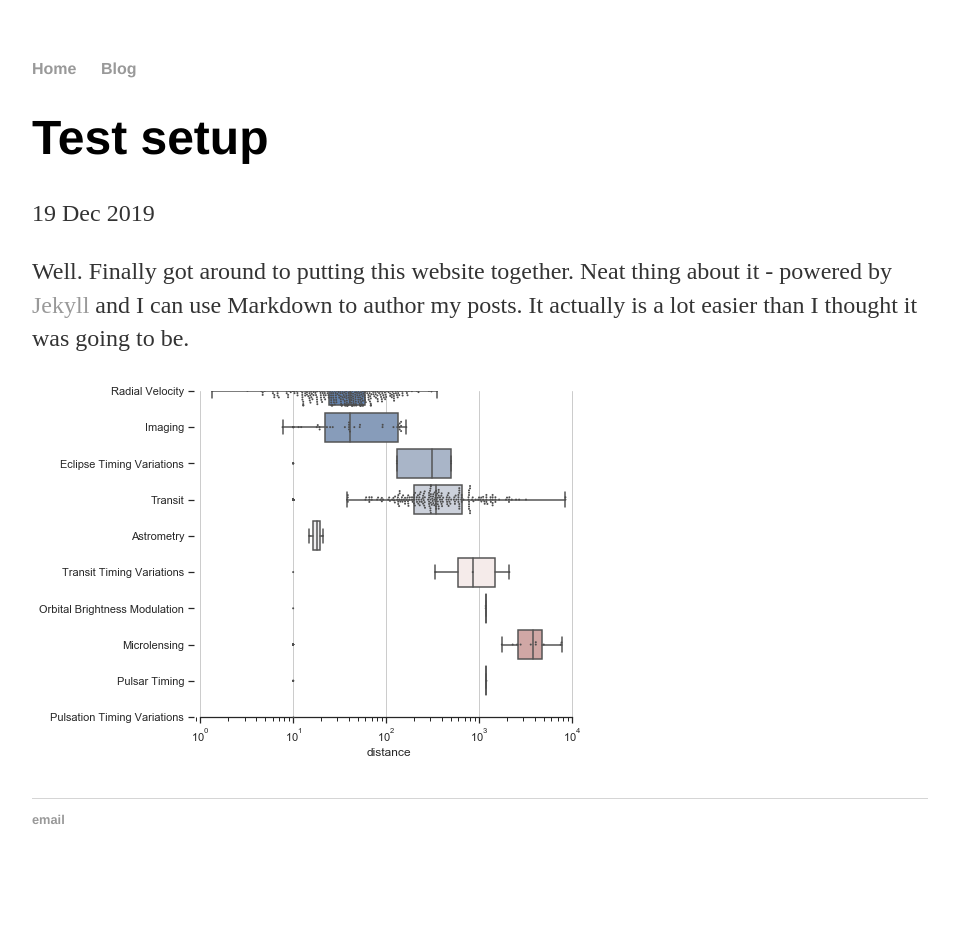
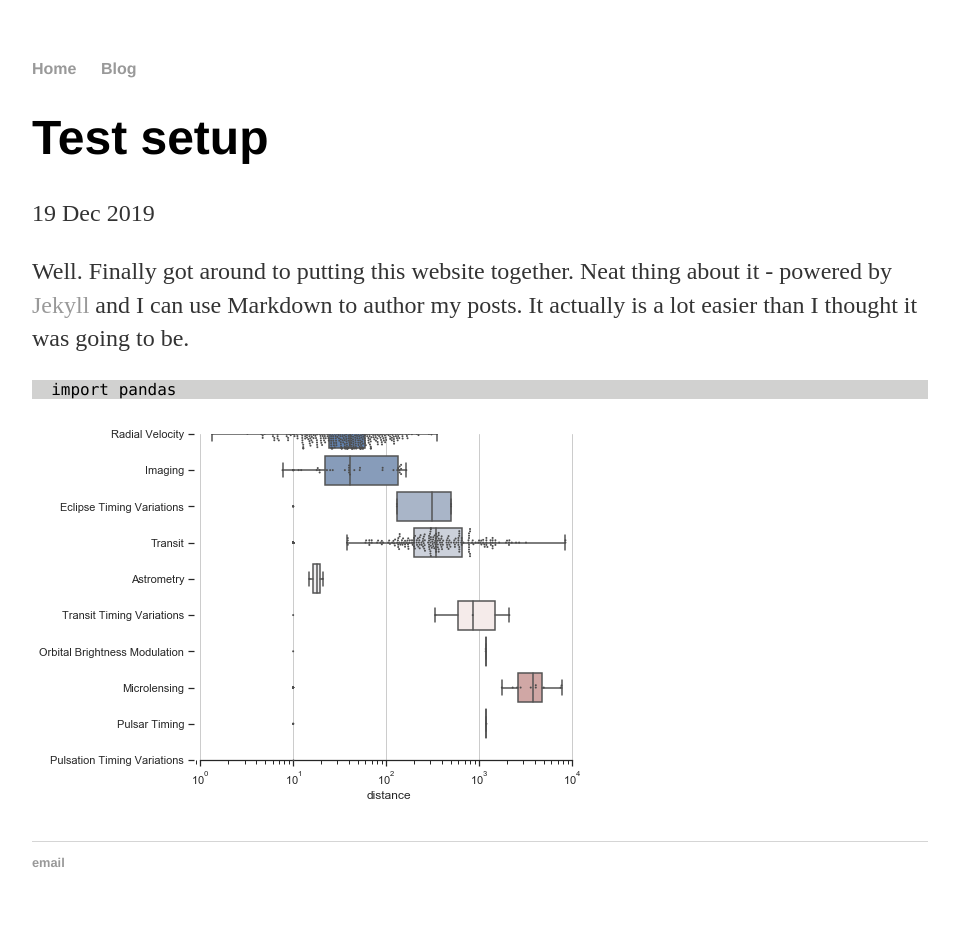
Before and after one commit to Archisman-Roy/Archisman-Roy.github.io, a Jekyll site: the page built from _posts/2019-12-19-archi-site-launched.md, in a window 1280 px wide. Shown: the whole page, without its empty margins (160-1119 px from the left). Built offline with Jekyll 4.4.1, drawn with Linux system fonts in a browser that asks for light colours; before the commit the page ends 900 px from its top, so only the background shows below that.

Commit message:
Update 2019-12-19-archi-site-launched.md

````diff
--- a/_posts/2019-12-19-archi-site-launched.md
+++ b/_posts/2019-12-19-archi-site-launched.md
@@ -6,4 +6,8 @@ date: 2019-12-19
 
 Well. Finally got around to putting this website together. Neat thing about it - powered by [Jekyll](http://jekyllrb.com) and I can use Markdown to author my posts. It actually is a lot easier than I thought it was going to be.
 
+```python
+import pandas
+```
+
 ![png]({{ site.url }}/images/test_1_1.png)
````
